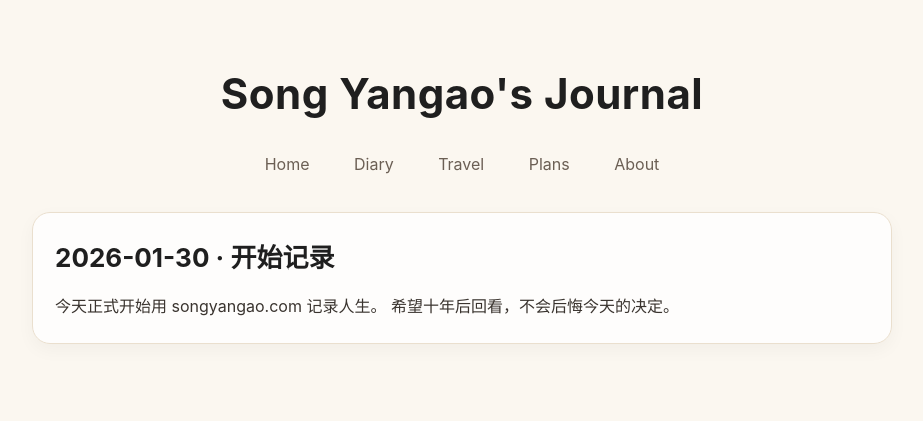
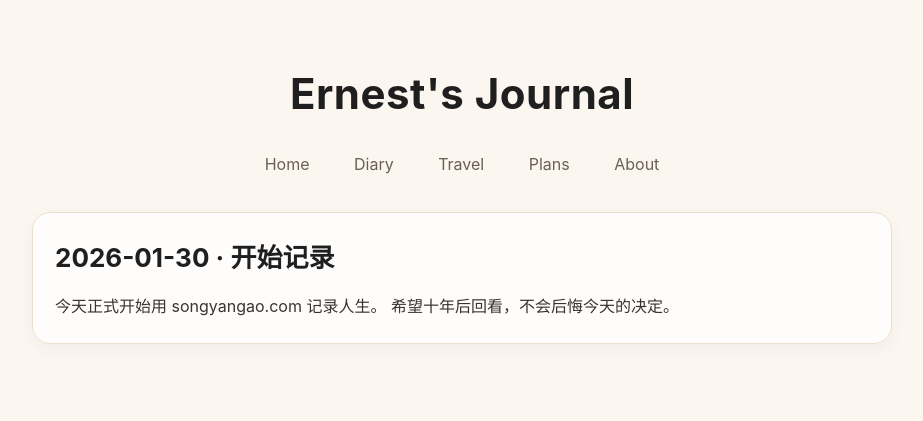
Before and after one commit to errrnestooo/errrnestooo.github.io, a plain HTML site: page index.html in a window 1280 px wide. Shown: the whole page, without its empty margins (178-1101 px from the left). Drawn offline with Linux system fonts and the light colour scheme.

Commit message:
Update index.html

```diff
--- a/index.html
+++ b/index.html
@@ -2,7 +2,7 @@
 <html lang="zh">
 <head>
   <meta charset="UTF-8">
-  <title>Song Yangao | Journal</title>
+  <title>Ernest's Journal</title>
  <style>
   :root{
     --bg: #fbf7f0;        /* 奶油暖白 */
@@ -71,7 +71,7 @@
 </head>
 <body>
 
-<h1>Song Yangao's Journal</h1>
+<h1>Ernest's Journal</h1>
 
 <div class="nav">
   <a href="#">Home</a>
```
